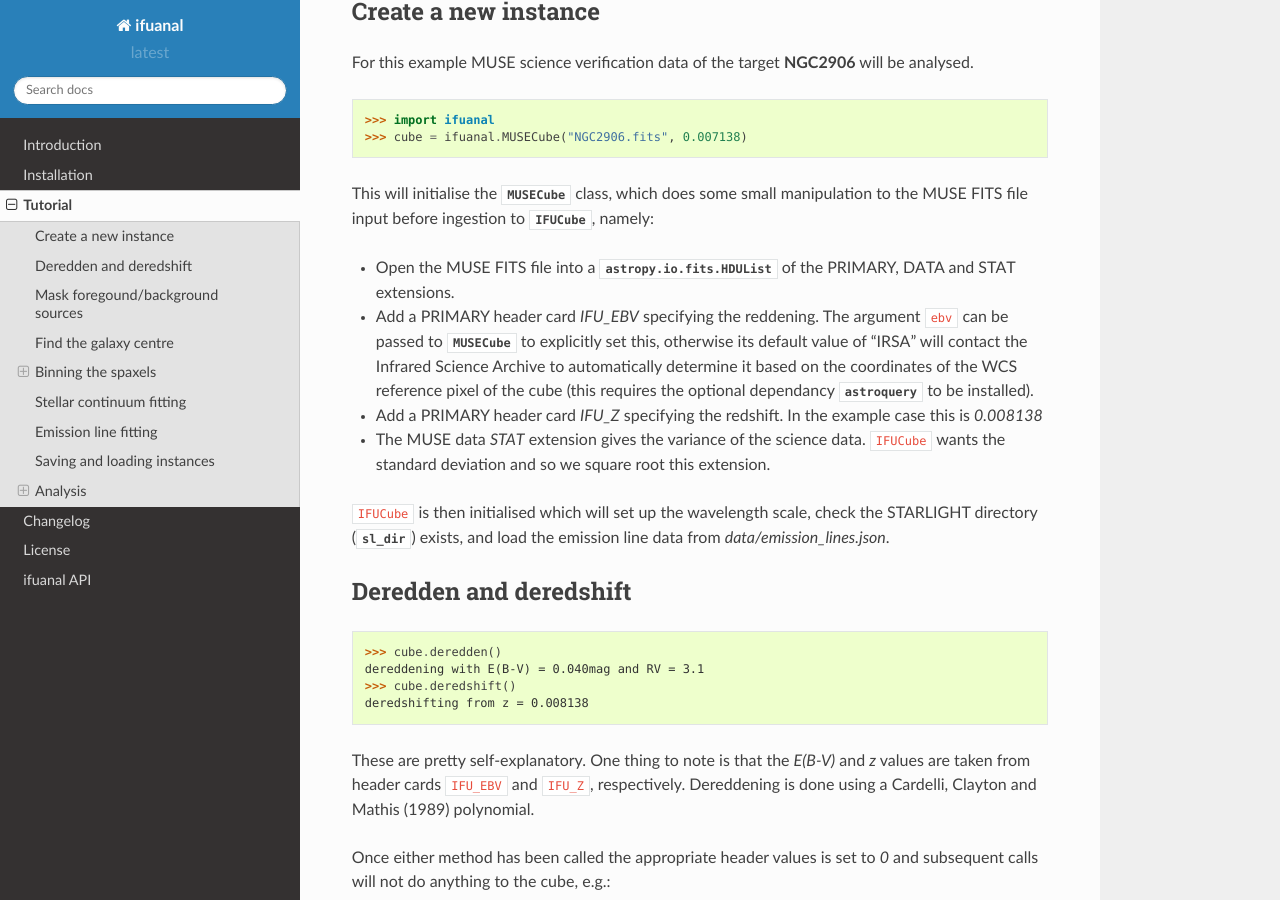
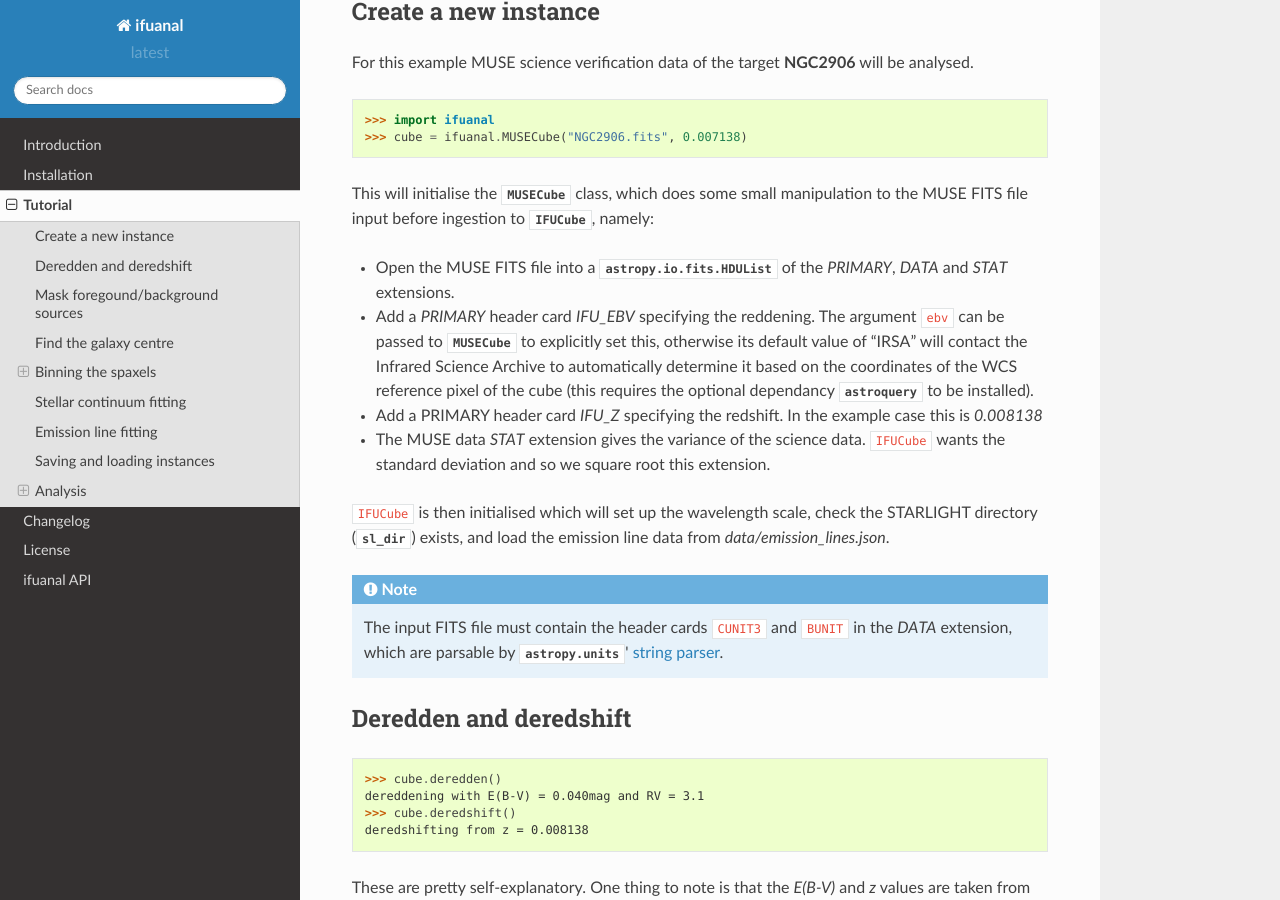
Before and after one commit to Lyalpha/ifuanal, a Sphinx documentation site: the page built from docs/tutorial.rst, in a window 1280 px wide and 900 px high, scrolled down 1171 px. Built offline with Sphinx 7.4.7 and the Read the Docs theme 2.0.0, drawn with Linux system fonts in a browser that asks for light colours.

Commit message:
Update docs

```diff
--- a/docs/tutorial.rst
+++ b/docs/tutorial.rst
@@ -66,8 +66,8 @@ small manipulation to the MUSE FITS file input before ingestion to
 :class:`~ifuanal.IFUCube`, namely:
 
 * Open the MUSE FITS file into a :class:`astropy.io.fits.HDUList` of the
-  PRIMARY, DATA and STAT extensions.
-* Add a PRIMARY header card `IFU_EBV` specifying the reddening. The argument
+  `PRIMARY`, `DATA` and `STAT` extensions.
+* Add a `PRIMARY` header card `IFU_EBV` specifying the reddening. The argument
   ``ebv`` can be passed to :class:`~ifuanal.MUSECube` to explicitly set this,
   otherwise its default value of "IRSA" will contact the Infrared Science
   Archive to automatically determine it based on the coordinates of the WCS
@@ -82,6 +82,13 @@ small manipulation to the MUSE FITS file input before ingestion to
 ``IFUCube`` is then initialised which will set up the wavelength scale, check
 the STARLIGHT directory (:attr:`sl_dir`) exists, and load the emission line data
 from `data/emission_lines.json`.
+
+.. NOTE::
+
+   The input FITS file must contain the header cards ``CUNIT3`` and ``BUNIT``
+   in the `DATA` extension, which are parsable by :mod:`astropy.units`\' `string
+   parser
+   <http://docs.astropy.org/en/stable/units/format.html#creating-units-from-strings>`_.
 
 .. _deredden-deredshift:
 
```
